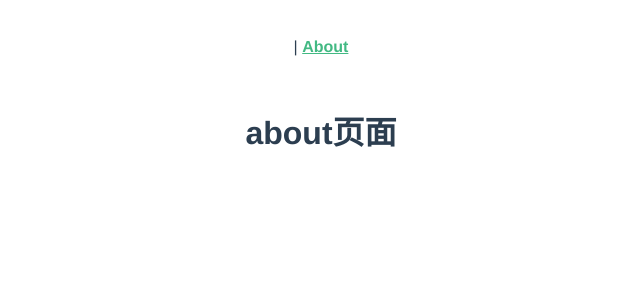
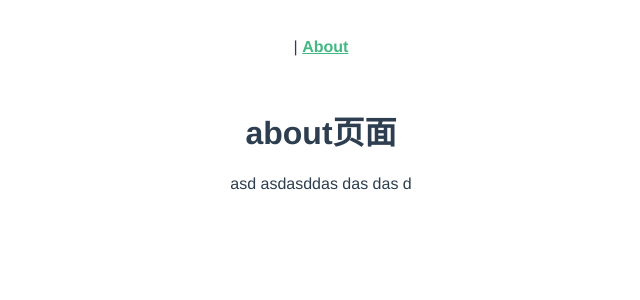
Before and after one commit to xuxuxuyang/vue3-PC, a Vue app: page /about in a window 1280 px wide. Shown: the top 300 px of the page, without its empty margins (319-959 px from the left). Built offline with nearby package versions, Linux system fonts and the light colour scheme.

Commit message:
feat(test9): test9

```diff
--- a/src/views/About.vue
+++ b/src/views/About.vue
@@ -1,5 +1,6 @@
 <template>
   <div class="about">
     <h1>about页面</h1>
+    asd asdasddas das das d
   </div>
 </template>
```
